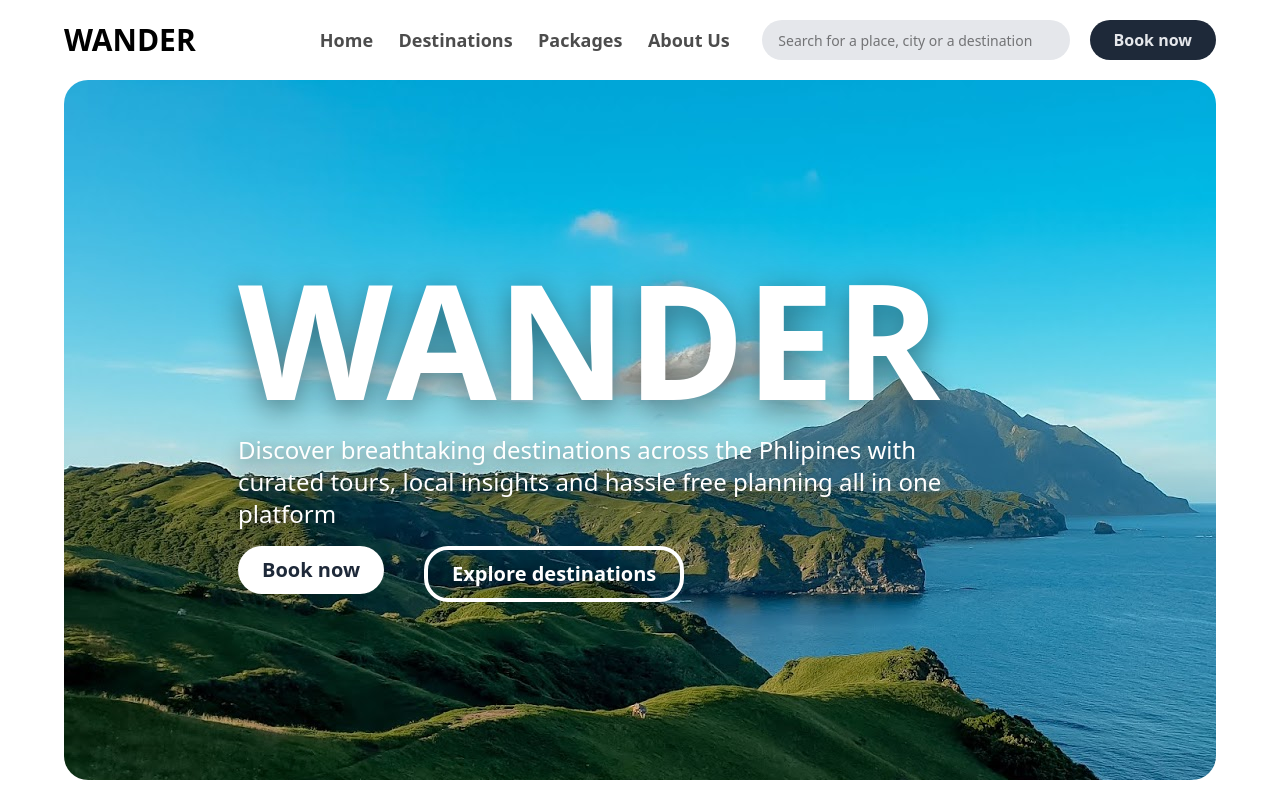
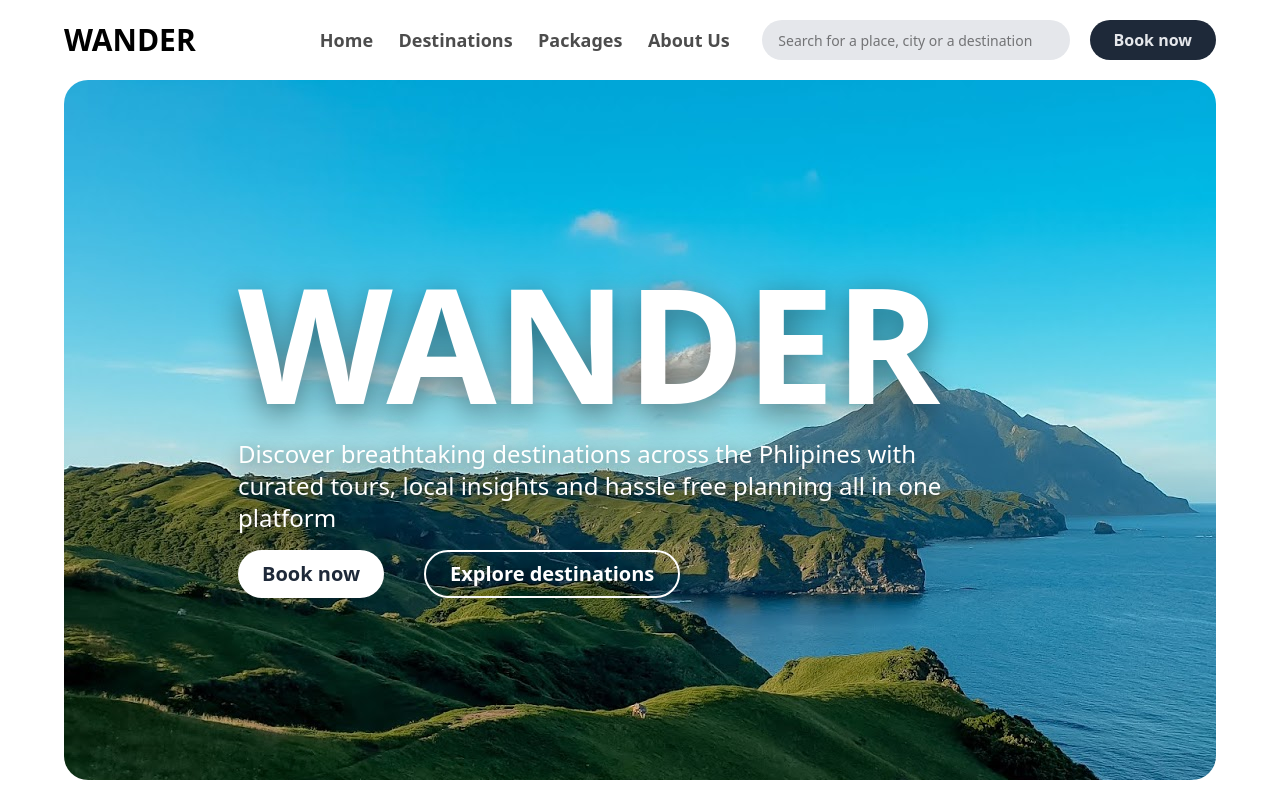
Before and after one commit to nischal-aachaju/Travel-UI, a React (Vite) app: page / in a window 1280 px wide. Shown: the top 800 px of the page. Built offline with nearby package versions, Linux system fonts and the light colour scheme.

Commit message:
fixing bug

```diff
--- a/src/components/layout/Hero.jsx
+++ b/src/components/layout/Hero.jsx
@@ -19,7 +19,7 @@ const Hero = () => {
           <button className=' px-6 h-12 rounded-3xl shrink-0 bg-white  font-semibold text-gray-800 transition-all text-xl duration-300 ease-out
     hover:-translate-y-1 hover:shadow-xl
     active:translate-y-0 active:shadow-md'>Book now</button>
-          <button className='px-6 h-14 rounded-3xl shrink-0 border-4 [text-shadow:0_4px_16px_rgba(0,0,0,0.5)] border-white font-semibold text-white text-xl  transition-all duration-300 ease-out
+          <button className='px-6 h-12 rounded-3xl shrink-0 border-2 [text-shadow:0_4px_16px_rgba(0,0,0,0.5)] border-white font-semibold text-white text-xl  transition-all duration-300 ease-out
     hover:-translate-y-1 hover:bg-white/10
     hover:shadow-[0_10px_30px_rgba(0,0,0,0.25)]
     active:translate-y-0
```
